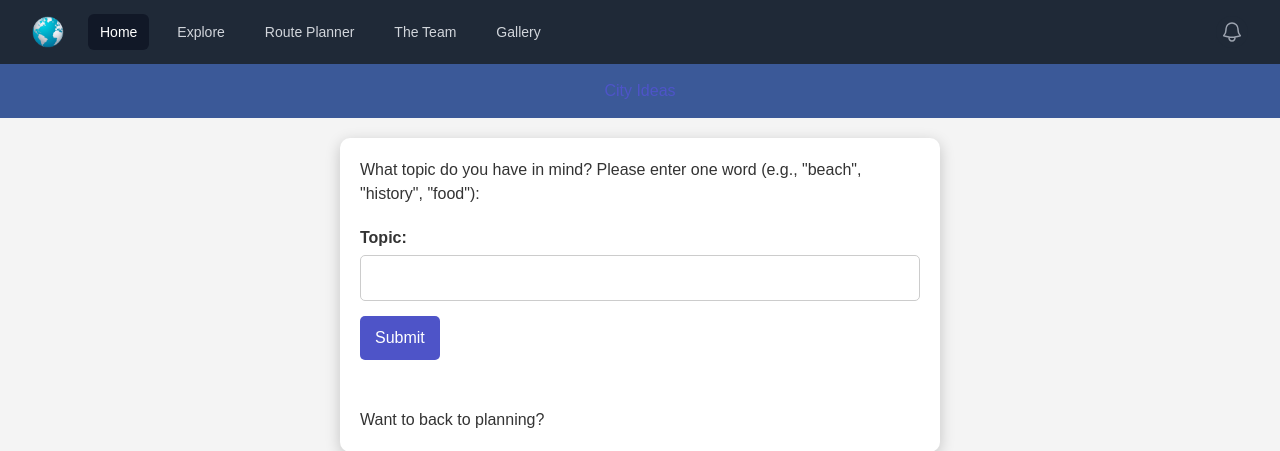
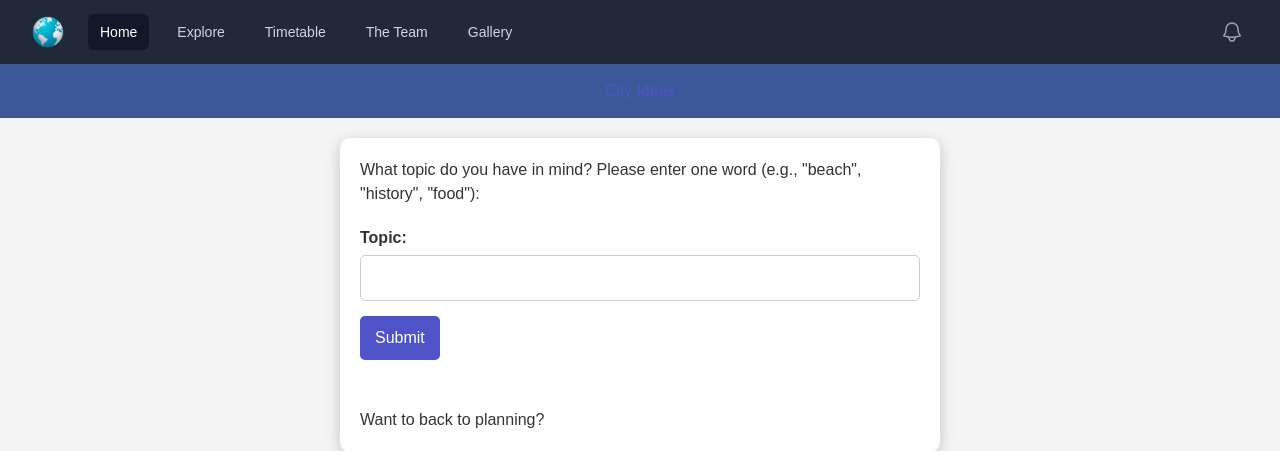
Before and after one commit to LiRE3520/DurHack, a Flask app: page /cityIdeas in a window 1280 px wide. Shown: the top 451 px of the page. Run offline with Flask 3, Linux system fonts and the light colour scheme; some libraries are stand-ins or nearby versions.

Commit message:
changed navbar name

```diff
--- a/templates/base.html
+++ b/templates/base.html
@@ -40,7 +40,7 @@
                 <!-- Current: "bg-gray-900 text-white", Default: "text-gray-300 hover:bg-gray-700 hover:text-white" -->
                 <a href="/home" class="rounded-md bg-gray-900 px-3 py-2 text-sm font-medium text-white" aria-current="page">Home</a>
                 <a href="/explore" class="rounded-md px-3 py-2 text-sm font-medium text-gray-300 hover:bg-gray-700 hover:text-white">Explore</a>
-                <a href="/route_planner" class="rounded-md px-3 py-2 text-sm font-medium text-gray-300 hover:bg-gray-700 hover:text-white">Route Planner</a>
+                <a href="/route_planner" class="rounded-md px-3 py-2 text-sm font-medium text-gray-300 hover:bg-gray-700 hover:text-white">Timetable</a>
                 <a href="/team" class="rounded-md px-3 py-2 text-sm font-medium text-gray-300 hover:bg-gray-700 hover:text-white">The Team</a>
                 <a href="/gallery" class="rounded-md px-3 py-2 text-sm font-medium text-gray-300 hover:bg-gray-700 hover:text-white">Gallery</a>
                 </div>
--- a/templates/cityIdeas.html
+++ b/templates/cityIdeas.html
@@ -139,7 +139,7 @@
             <input type="submit" value="Submit">
         </form>
 
-        <p><br></br>Want to back to <a href="/routePlanner">planning?</a></p>
+        <p><br></br>Want to back to <a href="route_planner">planning?</a></p>
     </div>
 
     {% if city1 %}
```
